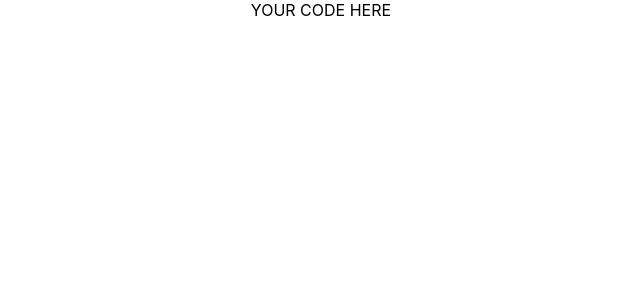
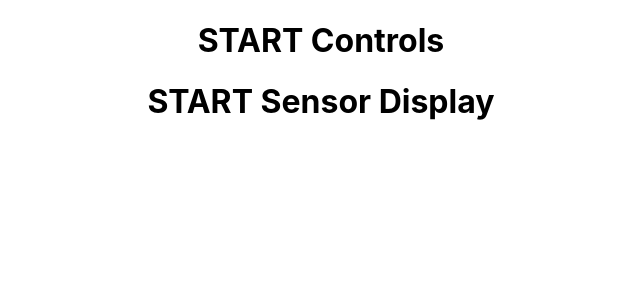
Before and after one commit to outrun-coder/neatleaf_sensor_groups, a React (Create React App) app: page / in a window 1280 px wide. Shown: the top 300 px of the page, without its empty margins (319-959 px from the left). Built offline with nearby package versions, Linux system fonts and the light colour scheme.

Commit message:
Start higher order components

```diff
--- a/src/App.tsx
+++ b/src/App.tsx
@@ -1,4 +1,6 @@
 import "./App.css";
+import Controls from "./components/controls";
+import SensorDisplay from "./components/sensor-display";
 
 const get_Data = async () => {
   const MEASUREMENTS = [
@@ -16,7 +18,8 @@ function App() {
 
   return (
     <div className="App">
-      YOUR CODE HERE
+      <Controls/>
+      <SensorDisplay/>
     </div>
   );
 }
--- /dev/null
+++ b/src/components/controls.tsx
@@ -0,0 +1,9 @@
+
+
+const Controls = () => {
+  return (
+    <h1>START Controls</h1>
+  );
+}
+
+export default Controls;
--- /dev/null
+++ b/src/components/sensor-display.tsx
@@ -0,0 +1,9 @@
+
+
+const SensorDisplay = () => {
+  return (
+    <h1>START Sensor Display</h1>
+  );
+}
+
+export default SensorDisplay;
```
